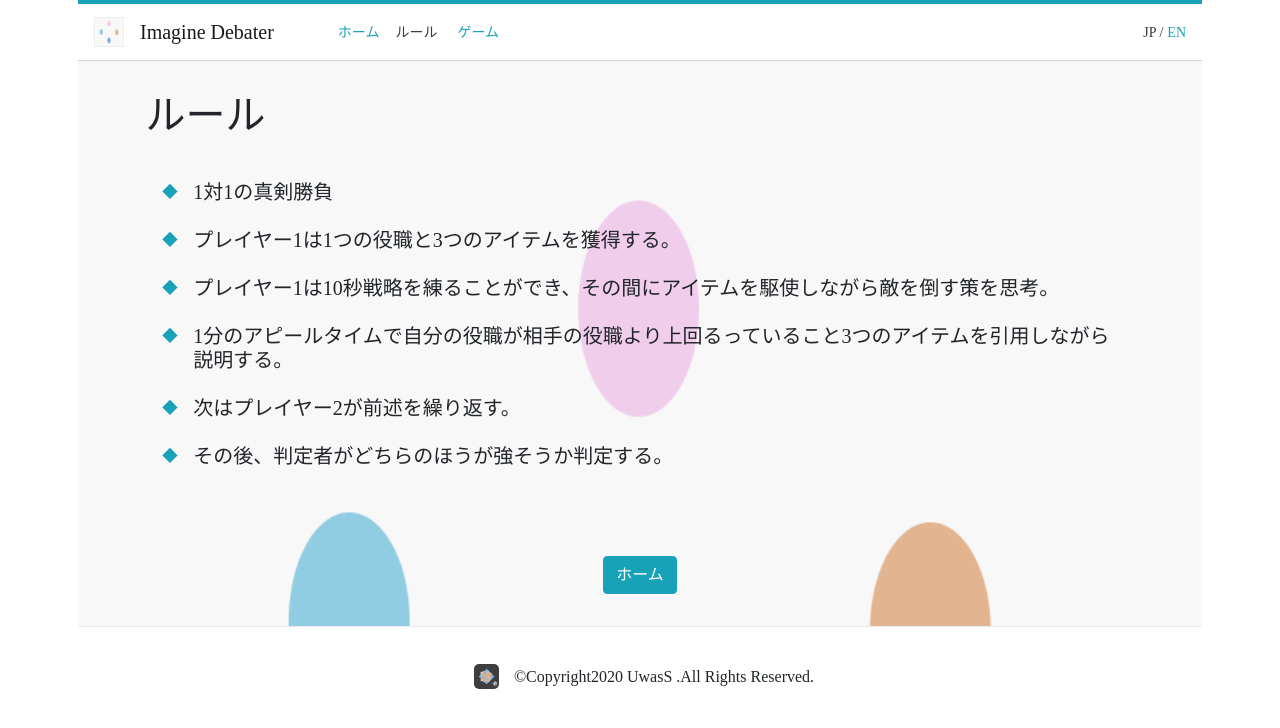
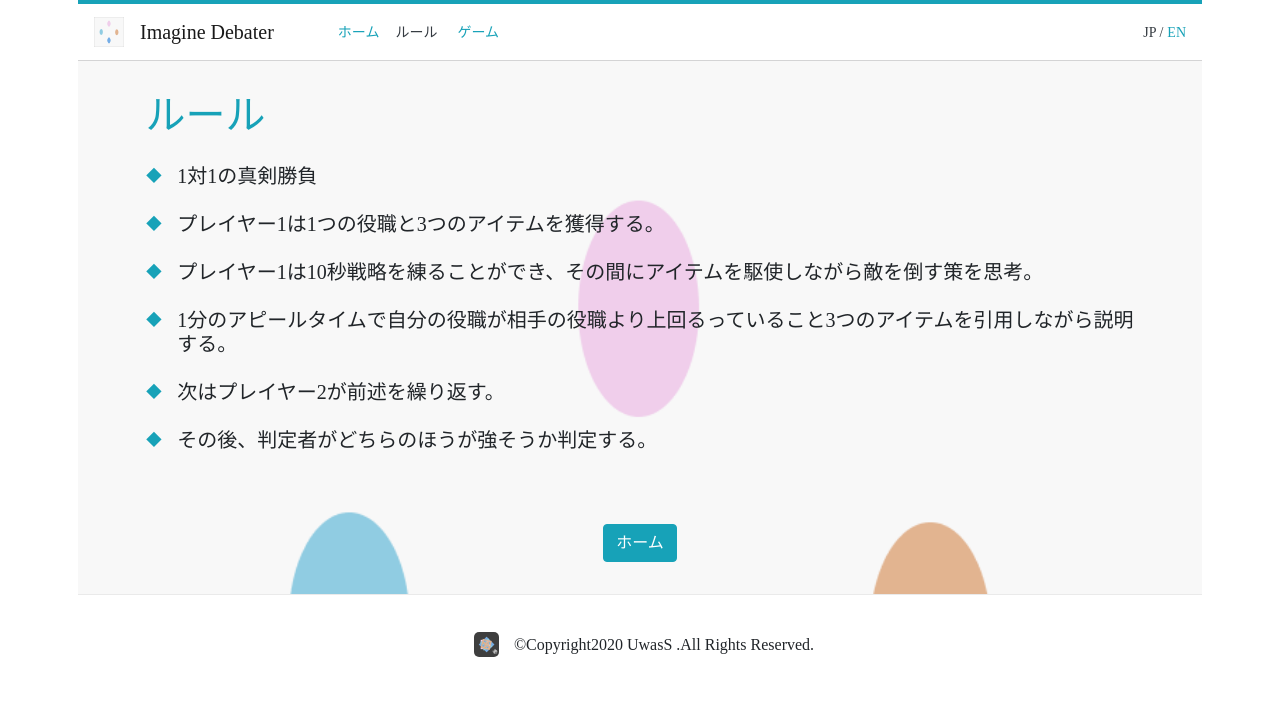
Before and after one commit to shutogeorgio/imagine-debater, a Next.js app: page /jp/overview in a window 1280 px wide. Shown: the top 728 px of the page. Built offline with nearby package versions, Linux system fonts and the light colour scheme.

Commit message:
Fix: unneccesary botton padding on index.js

```diff
--- a/components/Item.js
+++ b/components/Item.js
@@ -23,7 +23,7 @@ class Item extends React.Component {
   render() {
     const threeWords = this.state.words.map(singleWord => {
       return (
-        <li key={singleWord}>{singleWord}</li>
+        <li key={singleWord}><strong>{singleWord}</strong></li>
       )
     });
 
--- a/components/Overview.js
+++ b/components/Overview.js
@@ -12,7 +12,7 @@ const newdata = data.map((data) => {
 export default class Overview extends Component {
   render() {
     return (
-      <ul className="p-3 owncard">{newdata}</ul>
+      <ul className="owncard">{newdata}</ul>
     )
   }
 }
--- a/components/jp/Overview.js
+++ b/components/jp/Overview.js
@@ -12,7 +12,7 @@ const newdata = data.map((data) => {
 export default class OverviewJP extends Component {
   render() {
     return (
-      <ul className="p-3 owncard">{newdata}</ul>
+      <ul className="owncard">{newdata}</ul>
     )
   }
 }
--- a/pages/jp/index.js
+++ b/pages/jp/index.js
@@ -27,7 +27,7 @@ export default function Home() {
             <img src="/discuss.png" className="w-100 bd-rd-min" />
           </div>
         </div>
-        <div className="d-flex pl-5">
+        <div className="d-flex">
           <a href="/jp/game" className="btn btn btn-info mt-5 w-100">ゲームをプレイ &rarr;</a>
         </div>
       </main>
--- a/pages/jp/overview.js
+++ b/pages/jp/overview.js
@@ -17,7 +17,7 @@ export default function Home() {
     <Navbar />
 
       <main>
-        <h1 className="h1-title mr-auto">ルール</h1>
+        <h1 className="h1-title text-info mr-auto">ルール</h1>
         <div className="flex flex-column">
           <OverviewJP />
         </div>
```
